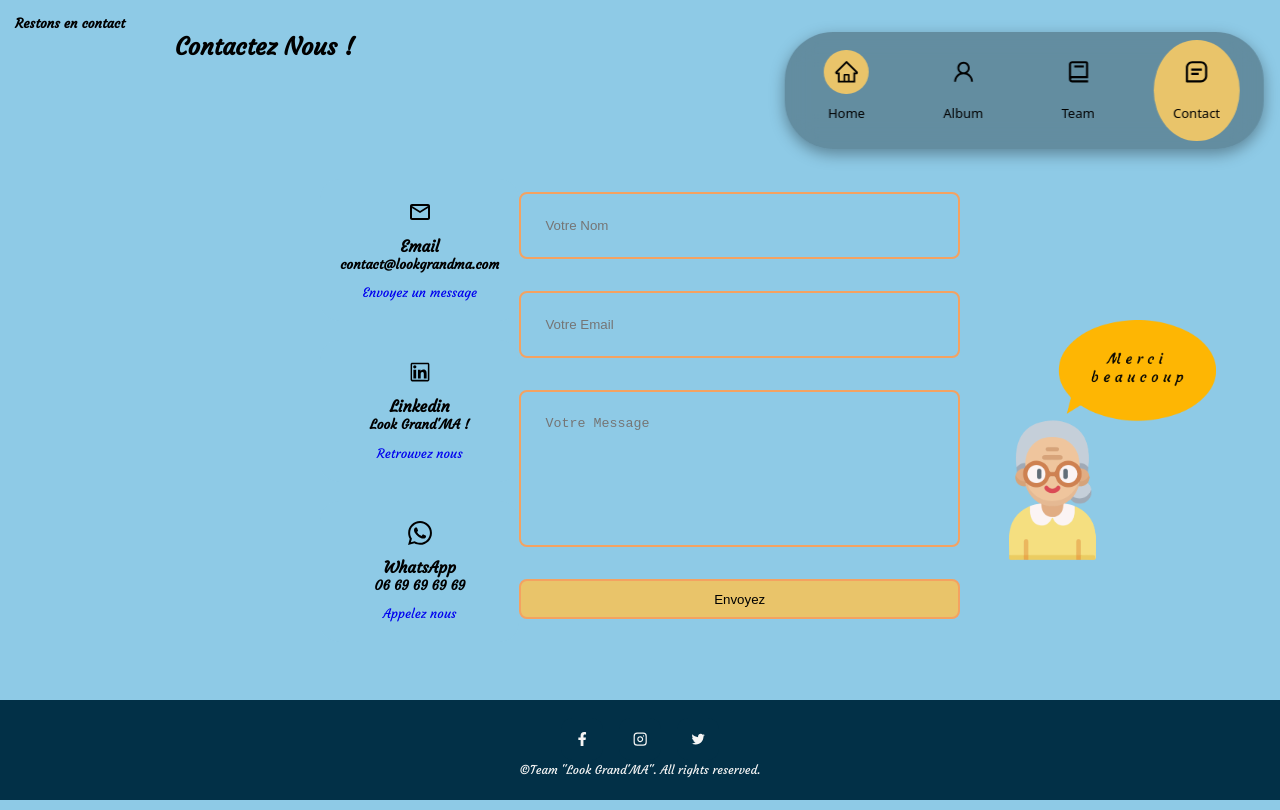
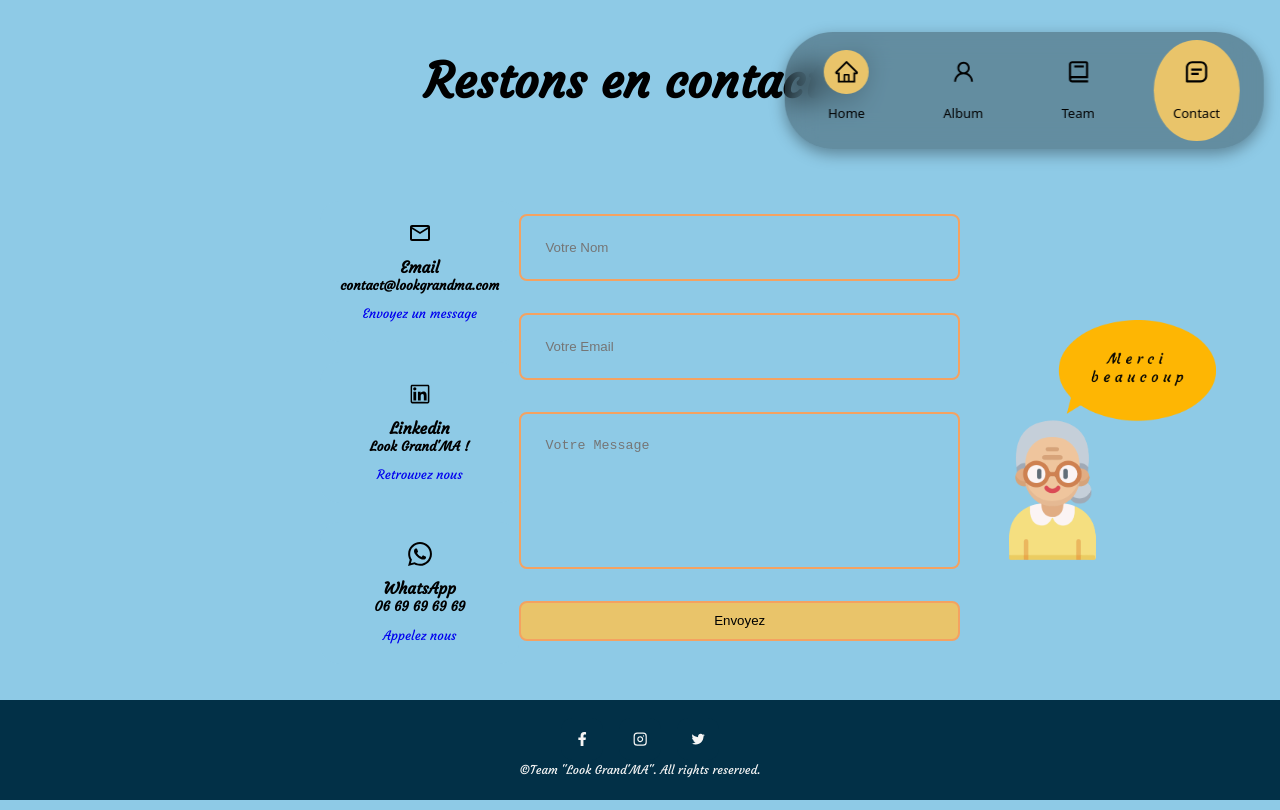
Before and after one commit to Jayroots/hackathon, a React (Vite) app: page /contact in a window 1280 px wide. Built offline with nearby package versions, Linux system fonts and the light colour scheme.

Commit message:
stylisation page contact avec envoi email fonctionnel

```diff
--- a/package.json
+++ b/package.json
@@ -12,6 +12,7 @@
   "dependencies": {
     "axios": "^1.4.0",
     "emailjs": "^4.0.1",
+    "emailjs-com": "^3.2.0",
     "react": "^18.2.0",
     "react-dom": "^18.2.0",
     "react-icons": "^4.8.0",
--- a/src/pages_components/Contact.jsx
+++ b/src/pages_components/Contact.jsx
@@ -4,6 +4,7 @@ import { AiOutlineLinkedin } from 'react-icons/ai'
 import { ImWhatsapp } from 'react-icons/im'
 import { useRef } from 'react';
 import mercimamie from ".././assets/images/MerciMamie.png";
+import emailjs from 'emailjs-com'
 
 
 const Contact = () => {
@@ -22,11 +23,11 @@ const Contact = () => {
 
     return (
         <>
-        <img className='mercimamie' src={mercimamie}/>
+            <img className='mercimamie' src={mercimamie} />
             <section id='contact'>
                 <div className='contact-head'>
-                <h5>Restons en contact</h5>
-                <h2>Contactez Nous !</h2>
+
+                    <h1>Restons en contact !</h1>
                 </div>
 
                 <div className='container contact__container'>
--- a/src/styles/contact.scss
+++ b/src/styles/contact.scss
@@ -1,5 +1,8 @@
 .contact-head {
-    padding: 15px;
+    padding: 4%;
+    text-align: center;
+    font-size: xx-large;
+
 }
 
 .container.contact__container {
@@ -8,7 +11,7 @@
     /* grid-template-columns: 30% 58%; */
     /*   gap: 12%; */
     margin: 0 auto;
-    margin-top: 8%;
+    margin-top: 3%;
     justify-content: space-between;
 
 
@@ -83,19 +86,20 @@ textarea {
 }
 
 
-.mercimamie{
+.mercimamie {
     height: 30vh;
     position: absolute;
     top: 40%;
     right: 5%;
     z-index: 4;
     transition: 0.3s;
+
     &:hover {
-      transform: scale(1.02);
+        transform: scale(1.02);
     }
 
     &:active {
-      transform: scale(1.04);
+        transform: scale(1.04);
 
     }
 }
```
Also changed, not shown: 1 other file (tests, documents, lock files or other folders). Lines whose indentation alone changed are shown as unchanged.
